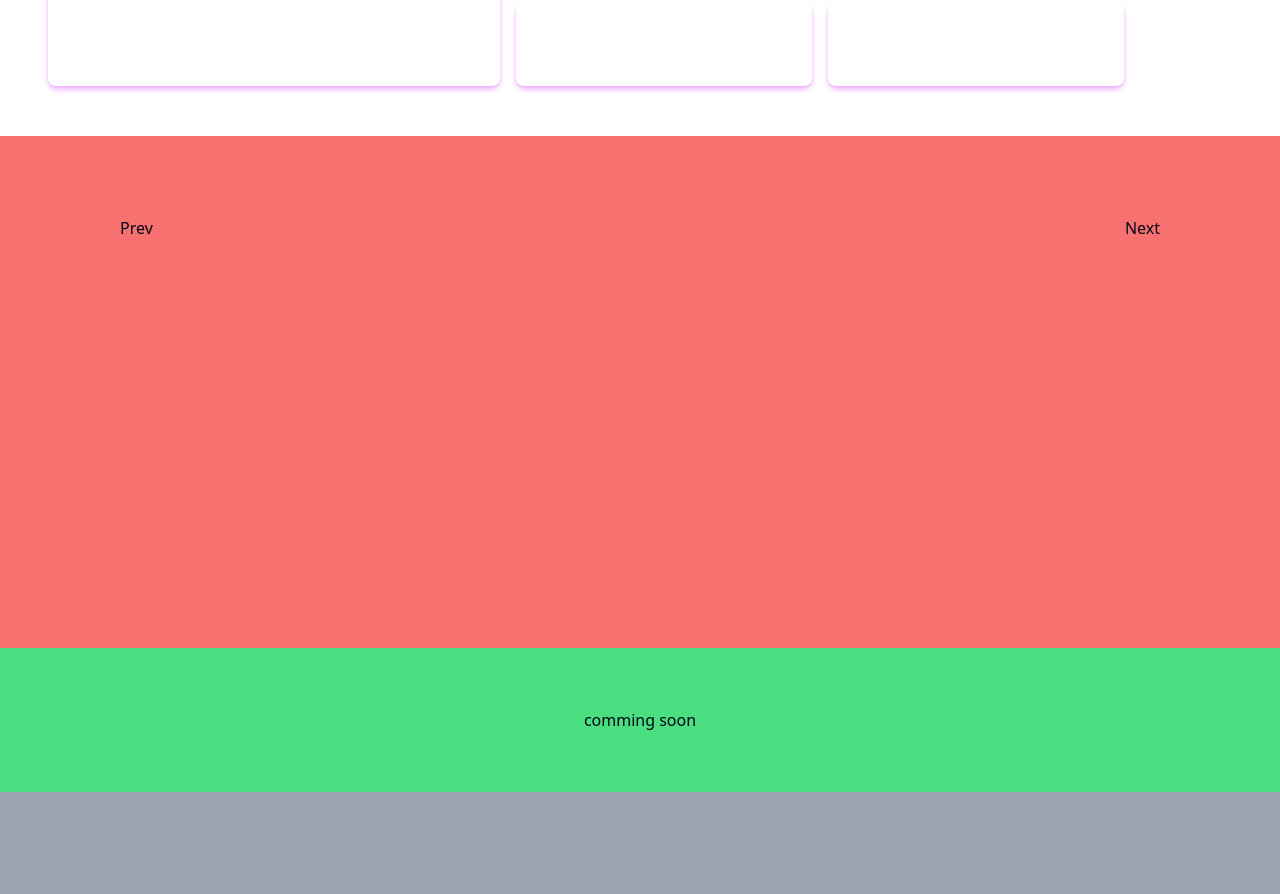
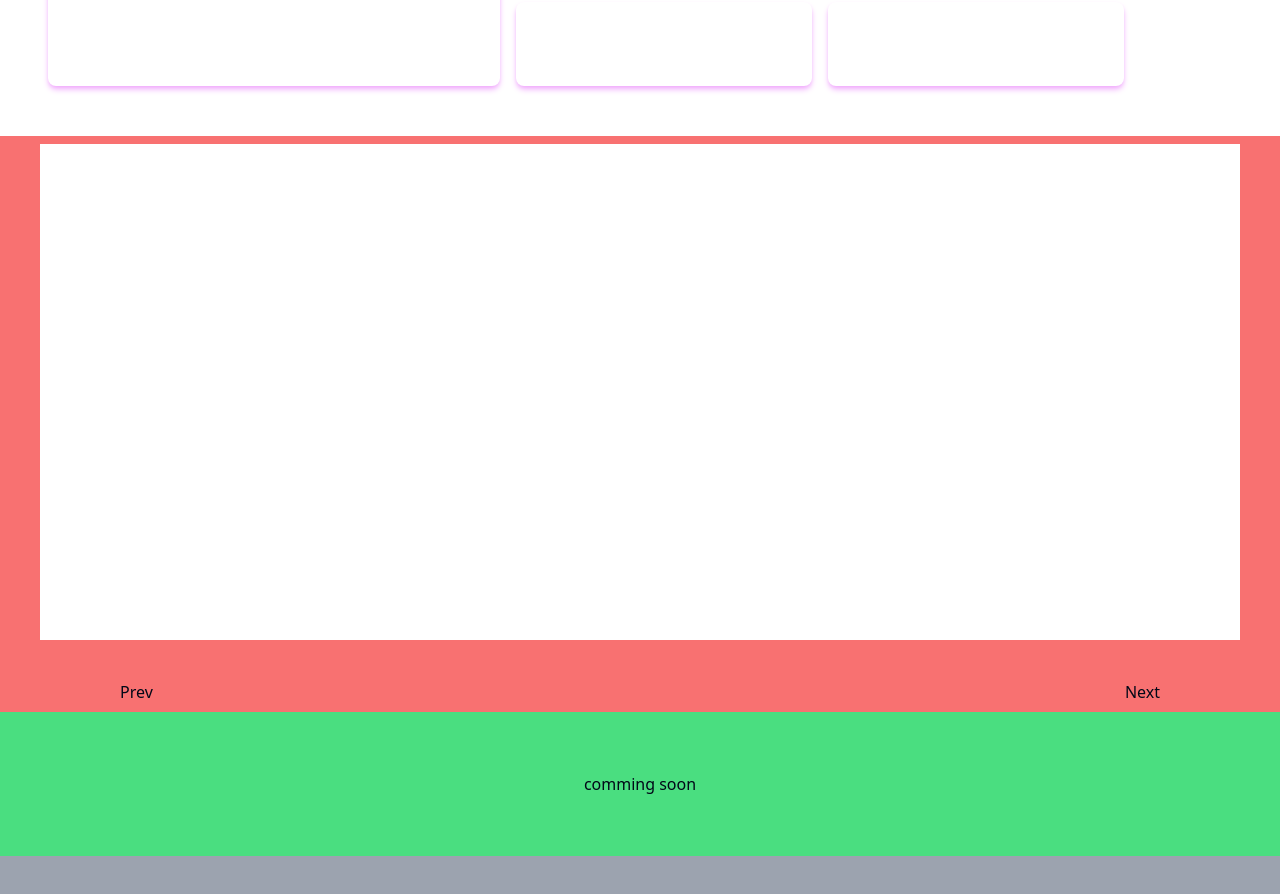
Before and after one commit to Ioni12/portfolio2, a React (Vite) app: page / in a window 1280 px wide. Shown: the part 960-1854 px from the top of the page. Built offline with nearby package versions, Linux system fonts and the light colour scheme; a web font is replaced by a local one.

Commit message:
onother height check

```diff
--- a/src/Slide.jsx
+++ b/src/Slide.jsx
@@ -4,7 +4,7 @@ export default function Slide()
 {
     return(
         <>
-            <div className="bg-red-400 px-10 py-10 h-[32rem]">
+            <div className="bg-red-400 px-10 py-10 h-[36rem] relative">
                 <Slides/>
 
                 <div class="controls flex justify-between mt-10 px-20">
--- a/src/Slides.jsx
+++ b/src/Slides.jsx
@@ -4,7 +4,9 @@ export default function Slides()
 {
     return(
         <>
+            <div className="w-full h-full bg-white -mt-8">
 
+            </div>
         </>
     )
 }
```
